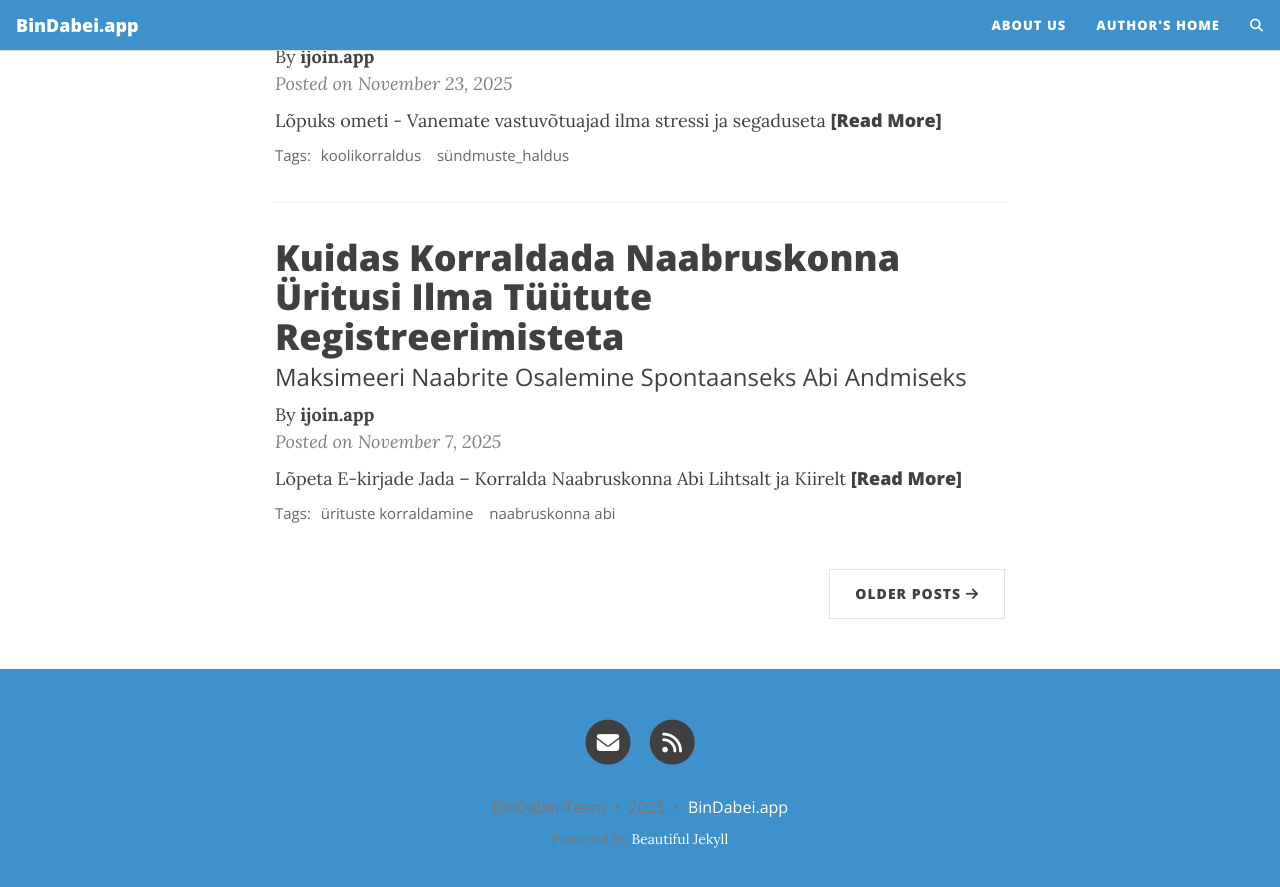
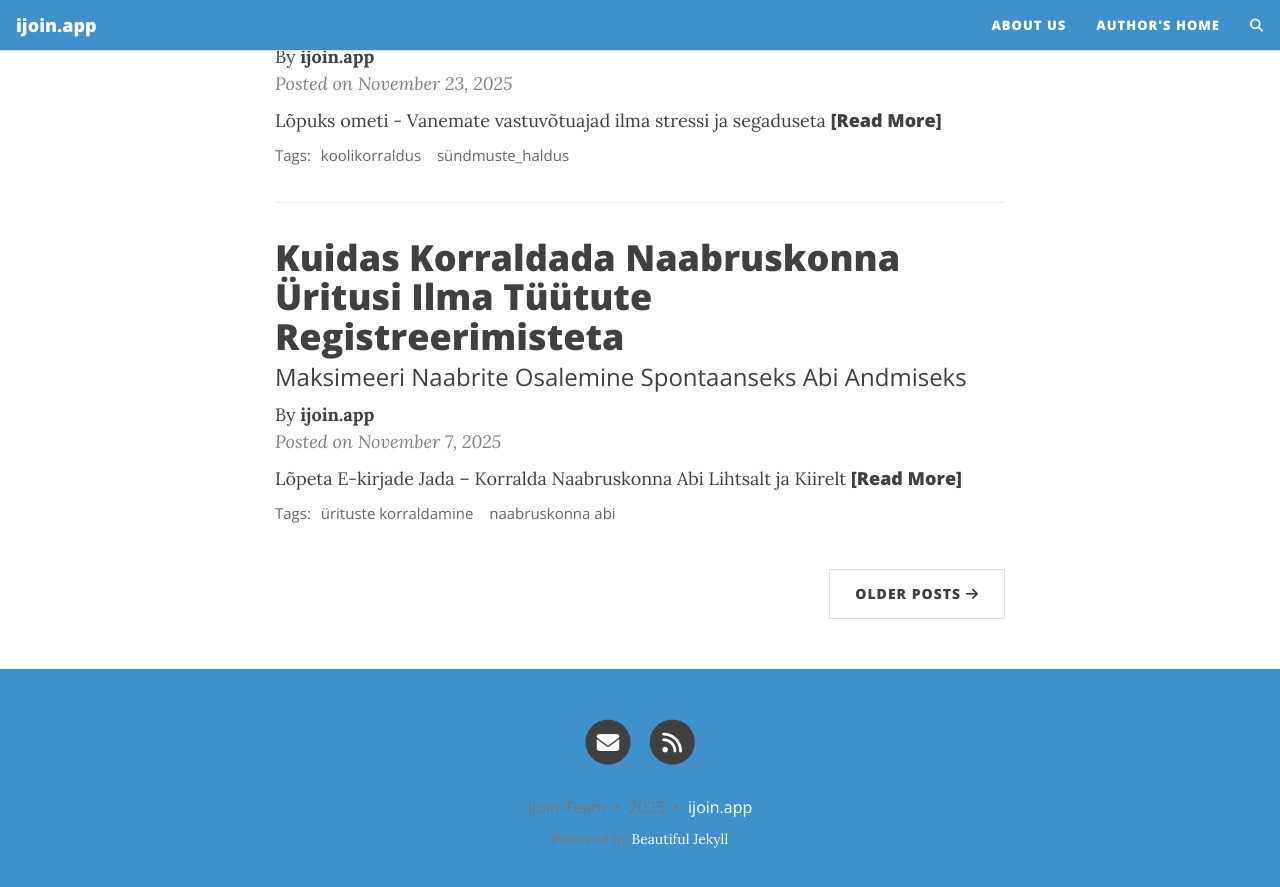
Before and after one commit to Gitanito/et.ijoin.app, a Jekyll site: the page built from index.html, in a window 1280 px wide and 900 px high, scrolled down 1506 px. Shown: the top 887 px of the window. Built offline with Jekyll 4.4.1, drawn with Linux system fonts in a browser that asks for light colours; the list of posts is cut into pages by our own code; comment, search, counter and statistics services are not loaded.

Commit message:
Automated commit: 33c317d8

```diff
--- a/_config.yml
+++ b/_config.yml
@@ -10,10 +10,10 @@
 ############################
 
 # Name of website
-title: BinDabei.app
+title: ijoin.app
 
 # Your name to show in the footer
-author: BinDabei-Team
+author: iJoin-Team
 
 youtubeurl: https://www.youtube.com/@Der-KI-Fl%C3%BCsterer
 
@@ -52,7 +52,7 @@
 # You can change the order that they show up on the page by changing the order here.
 # Uncomment the links you want to show and add your information to each one.
 social-network-links:
-  email: "office@bindabei.app"
+  email: "office@ijoin.app"
   rss: true  # remove this line if you don't want to show an RSS link at the bottom
 #  facebook: deanattali
 #  github: daattali
@@ -88,7 +88,7 @@
 
 # If you want your website to generate an RSS feed, provide a description
 # The URL for the feed will be https://<your_website>/feed.xml
-rss-description: BinDabei.app - Verabredungen Super-Simple!
+rss-description: ijoin.app - Kohtumised Super Lihtsad!
 
 ###########################
 # --- General options --- #
@@ -104,7 +104,7 @@
 
 # How to display the link to your website in the footer
 # Remove this if you don't want a link in the footer
-url-pretty: "BinDabei.app"
+url-pretty: "ijoin.app"
 
 # Add the website title to the title of every page
 title-on-all-pages: true
@@ -304,3 +304,7 @@
 
 # Beautiful Jekyll / Dean Attali
 # 2fc73a3a967e97599c9763d05e564189
+
+
+language: et
+rss_description: ijoin.app - Kohtumised Super Lihtsad!
--- a/_includes/footer-scripts.html
+++ b/_includes/footer-scripts.html
@@ -36,3 +36,4 @@
     <script src="{{ js | relative_url }}"></script>
   {% endfor %}
 {% endif %}
+<script defer src="https://cloud.umami.is/script.js" data-website-id="4d3f573f-5598-43dd-b737-56d09fb03875"></script>
```
